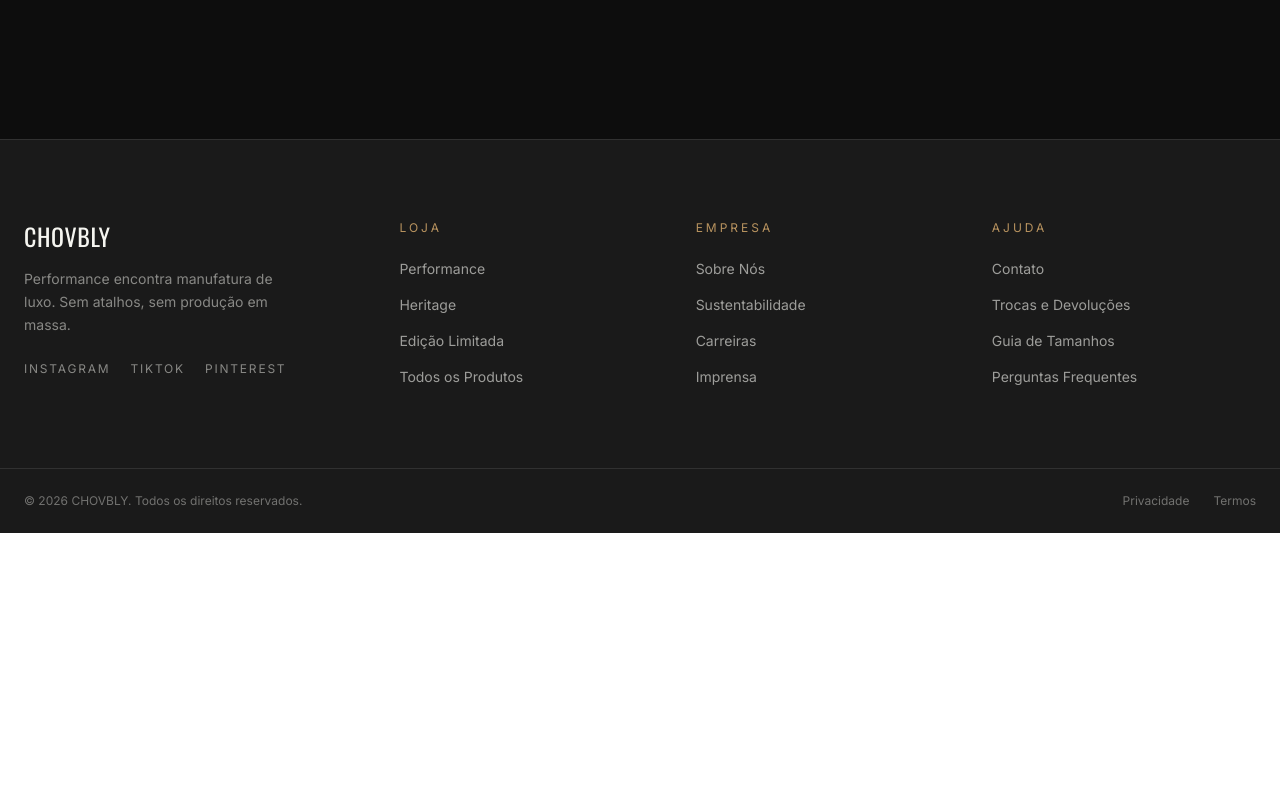
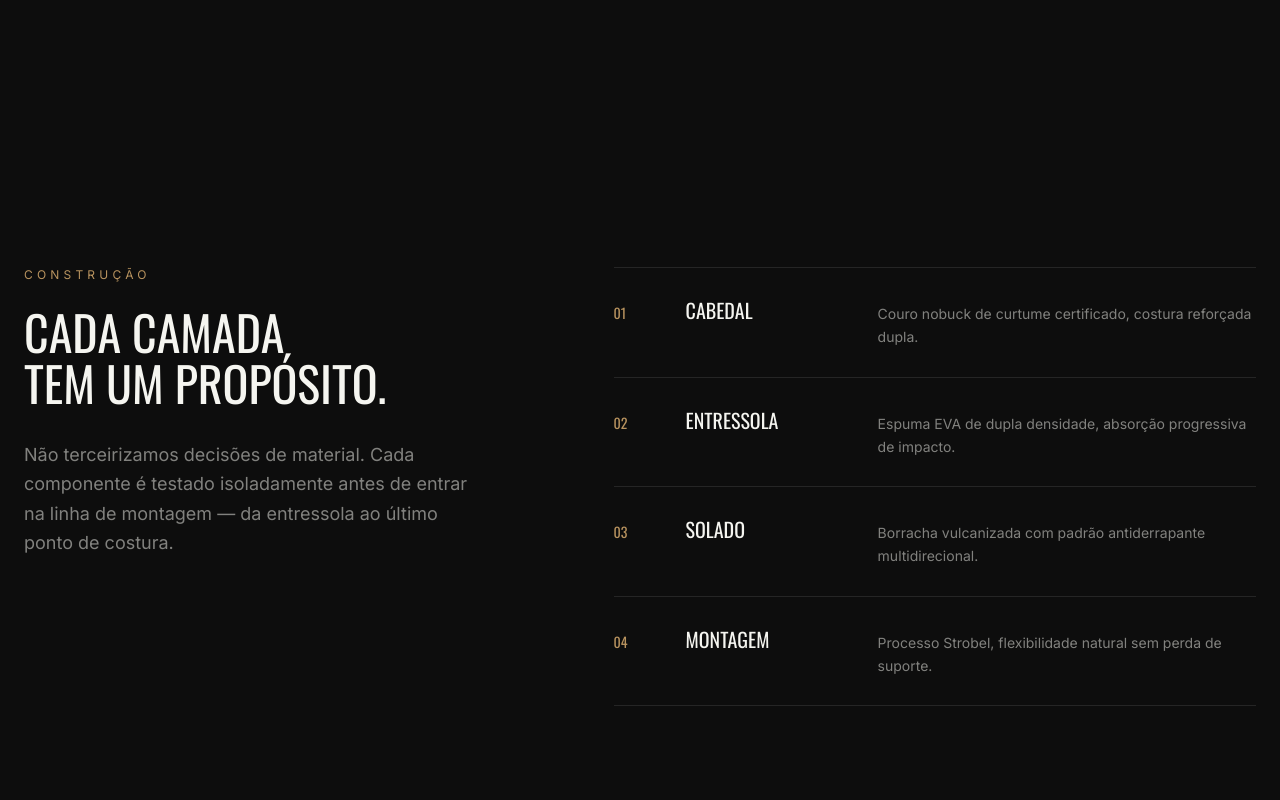
Before and after one commit to euluciano2222-cmyk/chovbly, a React (Vite) app: page / in a window 1280 px wide. Shown: the part 4820-5620 px from the top of the page. Before the commit the page ends 5353 px from the top, so only its background shows below. Built offline with nearby package versions, Linux system fonts and the light colour scheme.

Commit message:
Adiciona seção Materiais e Construção

```diff
--- a/src/App.tsx
+++ b/src/App.tsx
@@ -2,6 +2,7 @@ import Hero from './components/sections/Hero'
 import FeaturedProducts from './components/sections/FeaturedProducts'
 import Categories from './components/sections/Categories'
 import AboutBrand from './components/sections/AboutBrand'
+import Craftsmanship from './components/sections/Craftsmanship'
 import Footer from './components/sections/Footer'
 
 function App() {
@@ -11,6 +12,7 @@ function App() {
       <FeaturedProducts />
       <Categories />
       <AboutBrand />
+      <Craftsmanship />
       <Footer />
     </>
   )
--- /dev/null
+++ b/src/components/sections/Craftsmanship.tsx
@@ -0,0 +1,69 @@
+const SPECS = [
+  {
+    id: 1,
+    title: 'Cabedal',
+    detail: 'Couro nobuck de curtume certificado, costura reforçada dupla.',
+  },
+  {
+    id: 2,
+    title: 'Entressola',
+    detail: 'Espuma EVA de dupla densidade, absorção progressiva de impacto.',
+  },
+  {
+    id: 3,
+    title: 'Solado',
+    detail: 'Borracha vulcanizada com padrão antiderrapante multidirecional.',
+  },
+  {
+    id: 4,
+    title: 'Montagem',
+    detail: 'Processo Strobel, flexibilidade natural sem perda de suporte.',
+  },
+];
+
+export default function Craftsmanship() {
+  return (
+    <section className="bg-graphite text-offwhite py-24 lg:py-32">
+      <div className="max-w-[1400px] mx-auto px-6">
+        <div className="grid grid-cols-1 lg:grid-cols-[0.9fr_1.1fr] gap-16 items-start">
+          {/* Coluna de texto */}
+          <div>
+            <p className="font-body text-xs tracking-[0.35em] uppercase text-accent mb-6">
+              Construção
+            </p>
+            <h2 className="font-display uppercase text-4xl lg:text-5xl leading-[1.05] mb-8">
+              Cada camada
+              <br />
+              tem um propósito.
+            </h2>
+            <p className="font-body text-offwhite/50 text-base lg:text-lg leading-relaxed max-w-md">
+              Não terceirizamos decisões de material. Cada componente é
+              testado isoladamente antes de entrar na linha de montagem —
+              da entressola ao último ponto de costura.
+            </p>
+          </div>
+
+          {/* Lista de especificações — numerada, estilo ficha técnica */}
+          <div className="border-t border-white/10">
+            {SPECS.map((spec, index) => (
+              <div
+                key={spec.id}
+                className="flex flex-col sm:flex-row sm:items-baseline gap-2 sm:gap-8 py-7 border-b border-white/10"
+              >
+                <span className="font-display text-accent text-sm w-10 shrink-0">
+                  {String(index + 1).padStart(2, '0')}
+                </span>
+                <h3 className="font-display uppercase text-xl sm:w-40 shrink-0">
+                  {spec.title}
+                </h3>
+                <p className="font-body text-offwhite/50 text-sm leading-relaxed">
+                  {spec.detail}
+                </p>
+              </div>
+            ))}
+          </div>
+        </div>
+      </div>
+    </section>
+  );
+}
```
